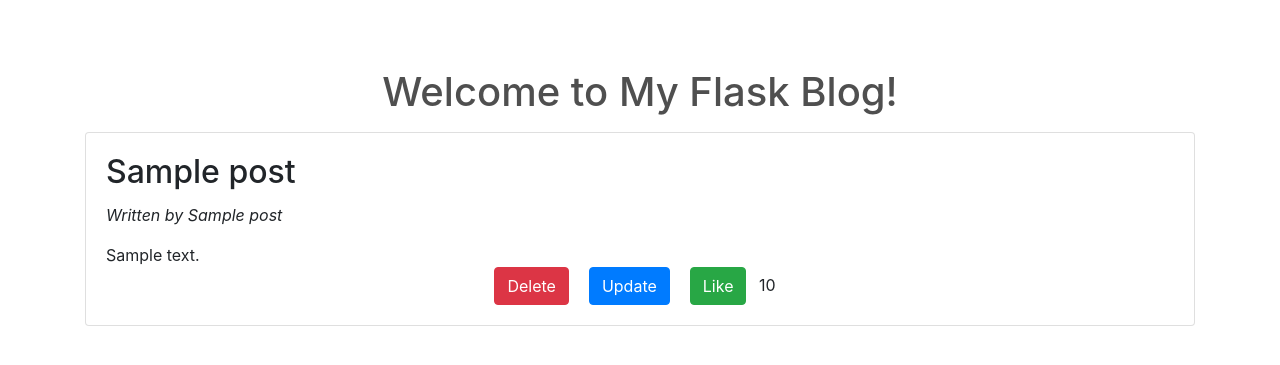
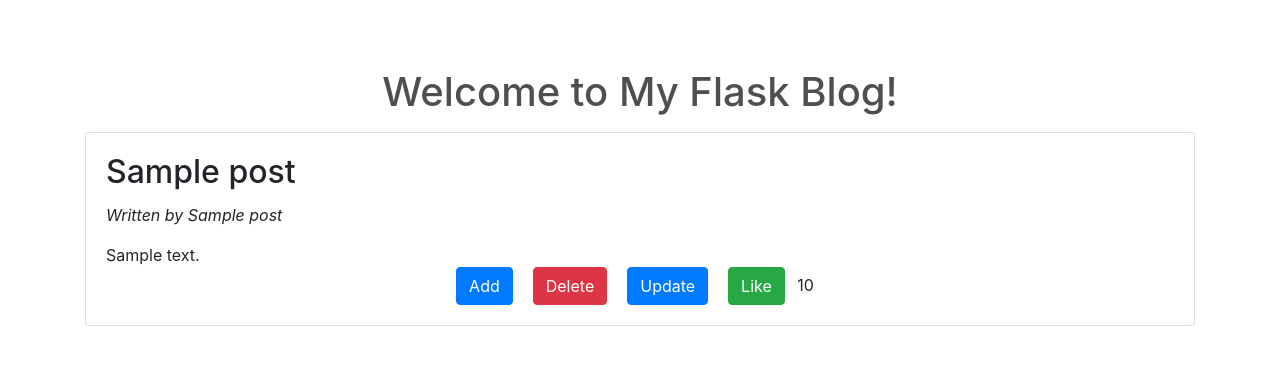
Before and after one commit to zeroxiru/masterblog, a Flask app: template templates/index.html in a window 1280 px wide. Shown: the top 365 px of the page. Run offline with Flask 3, Linux system fonts and the light colour scheme; the template is opened without the code that fills it: most values are stand-ins (such as "Sample title", 1, 10 or a date in 2020); some libraries are stand-ins or nearby versions.

Commit message:
updating master blog project files

```diff
--- a/templates/index.html
+++ b/templates/index.html
@@ -23,6 +23,9 @@
                 </div>
 
                 <div class="button-container">
+                    <form method="GET" action="{{ url_for('add_blog') }}">
+                    <button type="submit" class="btn btn-primary">Add</button>
+                     </form>
                     <form method="POST" action="{{ url_for('delete', post_id=post.id) }}">
                         <button type="submit" class="btn btn-danger">Delete</button>
                     </form>
```
